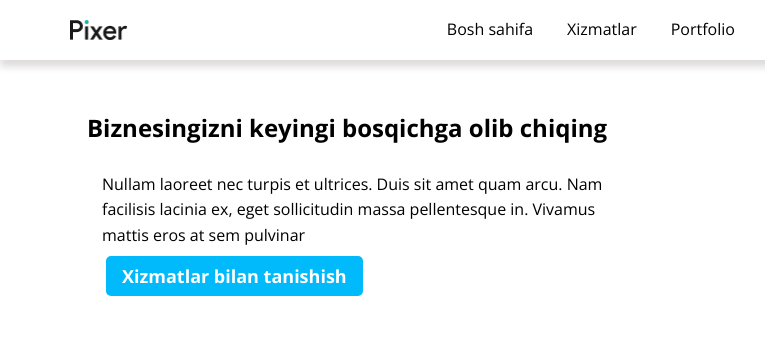
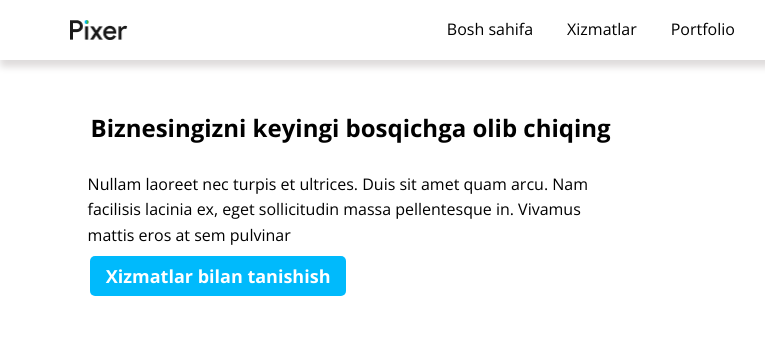
Before and after one commit to xamidjonovk/initial_codes, a plain HTML site: page index.html in a window 1280 px wide. Shown: the top 346 px of the page, 0-765 px from the left. Drawn offline with nearby package versions, Linux system fonts and the light colour scheme.

Commit message:
Update style.css

```diff
--- a/css/style.css
+++ b/css/style.css
@@ -494,7 +494,7 @@ footer .container>div {
         flex-direction: row-reverse;
     }
     .split *+* {
-        margin-left: 2em;
+        margin-left: 1.1em;
     }
     header,
     section {
```
